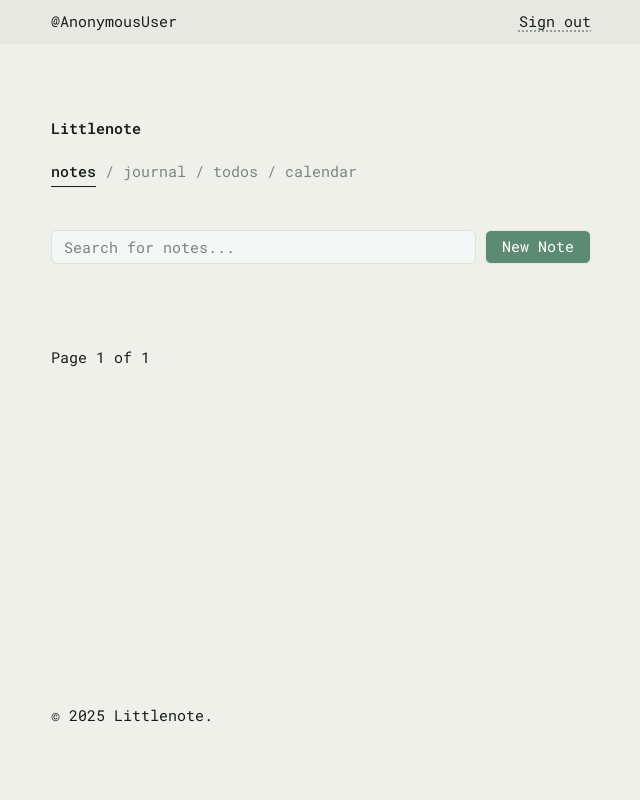
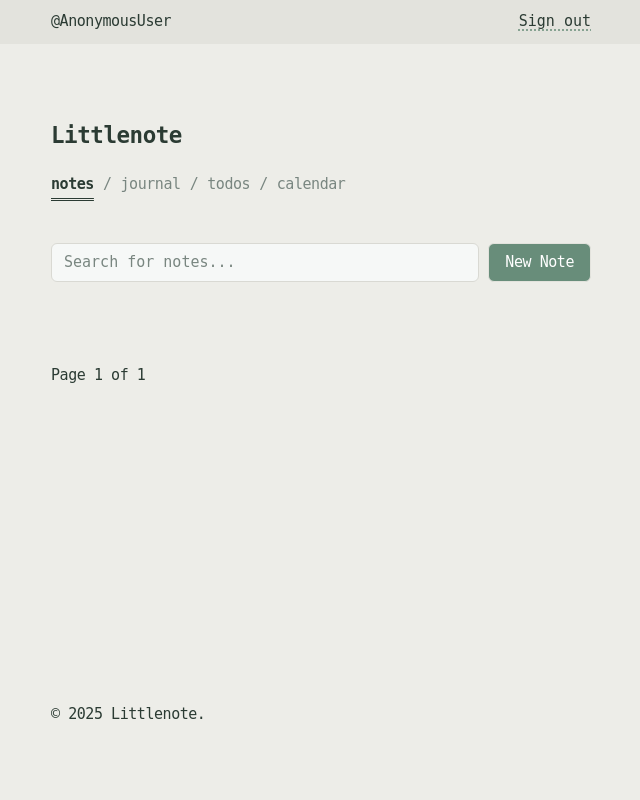
Before and after one commit to nmsalvatore/Littlenote, a Django app: page /notes/ in a window 1280 px wide. Shown: the whole page, without its empty margins (319-959 px from the left). Run offline with Django 5.2, Linux system fonts and the light colour scheme; data that the repository does not hold is empty; parts of the project's set-up code (start-up, migrations or seed data) failed here and were passed over.

Commit message:
style: baby step fashion show

```diff
--- a/src/static/css/app.css
+++ b/src/static/css/app.css
@@ -11,7 +11,7 @@
     cursor: pointer;
     text-decoration: underline;
     text-decoration-style: dotted;
-    text-decoration-color: var(--color-dull);
+    text-decoration-color: var(--color-action);
     text-underline-offset: 4px;
 }
 
@@ -29,6 +29,7 @@
 /* app-level header styles */
 
 body > header h1 {
+    font-size: 1.5rem;
     margin-bottom: 0;
 }
 
@@ -59,7 +60,8 @@ body > header > nav {
     text-decoration: underline;
     text-underline-offset: var(--spacing-xs);
     text-decoration-thickness: 1px;
-    font-weight: 500;
+    text-decoration-style: double;
+    font-weight: 600;
 }
 
 .nav-item > a {
--- a/src/static/css/base.css
+++ b/src/static/css/base.css
@@ -1,14 +1,12 @@
-@import url("https://fonts.googleapis.com/css2?family=IBM+Plex+Mono:ital,wght@0,100;0,200;0,300;0,400;0,500;0,600;0,700;1,100;1,200;1,300;1,400;1,500;1,600;1,700&family=Roboto+Mono:ital,wght@0,100..700;1,100..700&display=swap");
-
 :root {
     /* colors */
-    --color-whitish: hsl(150 20% 96%);
-    --color-light: hsl(60 8% 87%);
-    --color-lighter: hsl(60 10% 90%);
-    --color-bg: hsl(60 15% 93%);
-    --color-primary: hsl(150 15% 10%);
+    --color-whitish: hsl(150 15% 97%);
+    --color-light: hsl(60 8% 84%);
+    --color-lighter: hsl(60 10% 88%);
+    --color-bg: hsl(60 12% 92%);
+    --color-primary: hsl(150 15% 20%);
     --color-dull: hsl(150 5% 50%);
-    --color-action: hsl(150 20% 45%);
+    --color-action: hsl(150 15% 48%);
 
     /* spacing */
     --spacing-xs: 1ch;
@@ -21,7 +19,7 @@
 html {
     background: var(--color-bg);
     color: var(--color-primary);
-    font-family: "Roboto Mono", ui-monospace, monospace;
+    font-family: ui-monospace, monospace;
     font-size: 15px;
 }
 
@@ -32,6 +30,7 @@ body {
     flex-direction: column;
     min-height: 100dvh;
     line-height: 1.7;
+    letter-spacing: -0.03rem;
 }
 
 body > header,
@@ -64,7 +63,7 @@ body > main {
 
 body > footer {
     padding-bottom: var(--spacing-xl);
-    padding-top: var(--spacing-xl);
+    padding-top: var(--spacing-lg);
 }
 
 /* text-level styles */
@@ -101,7 +100,7 @@ a {
     color: inherit;
     text-underline-offset: 4px;
     text-decoration-style: dotted;
-    text-decoration-color: var(--color-dull);
+    text-decoration-color: var(--color-action);
 }
 
 time {
@@ -112,3 +111,8 @@ time {
     color: var(--color-dull);
     opacity: 1;
 }
+
+hr {
+    border: none;
+    border-bottom: 1px solid var(--color-light);
+}
--- a/src/static/css/reset.css
+++ b/src/static/css/reset.css
@@ -19,4 +19,5 @@ textarea {
     color: inherit;
     font-family: inherit;
     font-size: inherit;
+    line-height: inherit;
 }
```
